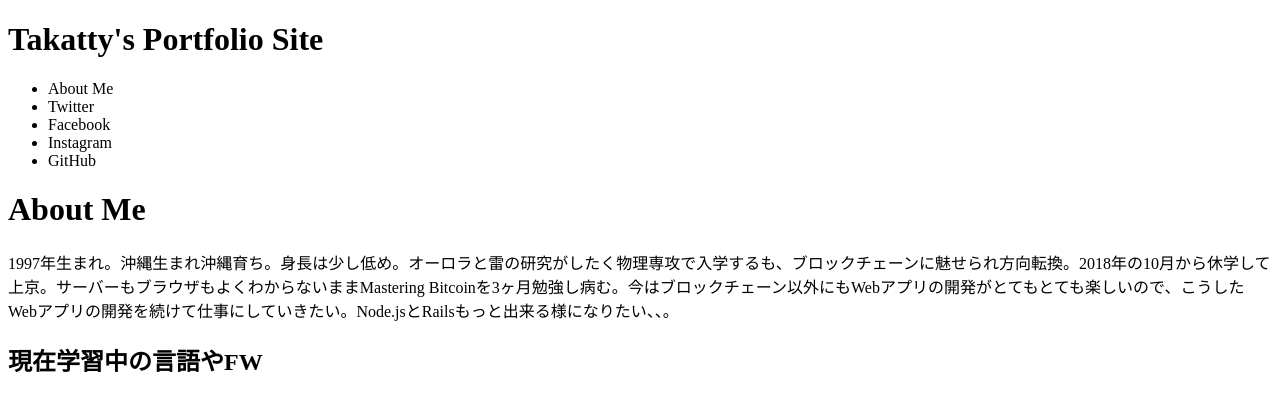
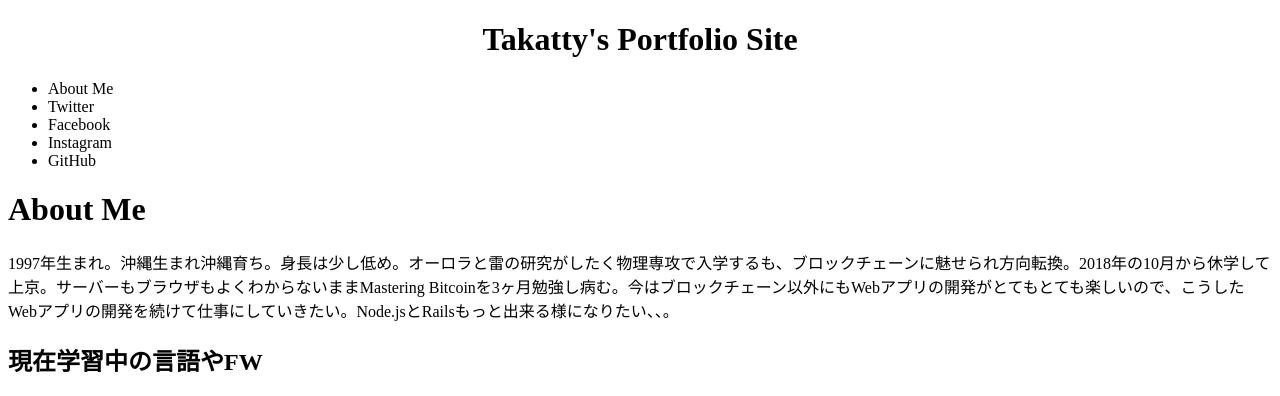
Before and after one commit to takattty/MyPortfolioSite-1, a PHP site: page / in a window 1280 px wide. Shown: the top 396 px of the page. Run offline with PHP 8.4, Linux system fonts and the light colour scheme; some libraries are stand-ins or nearby versions.

Commit message:
top-titleのテキスト位置の変更

```diff
--- a/index.css
+++ b/index.css
@@ -1 +1,5 @@
 @charset "utf-8";
+
+.top-title {
+    text-align: center;
+}
```
